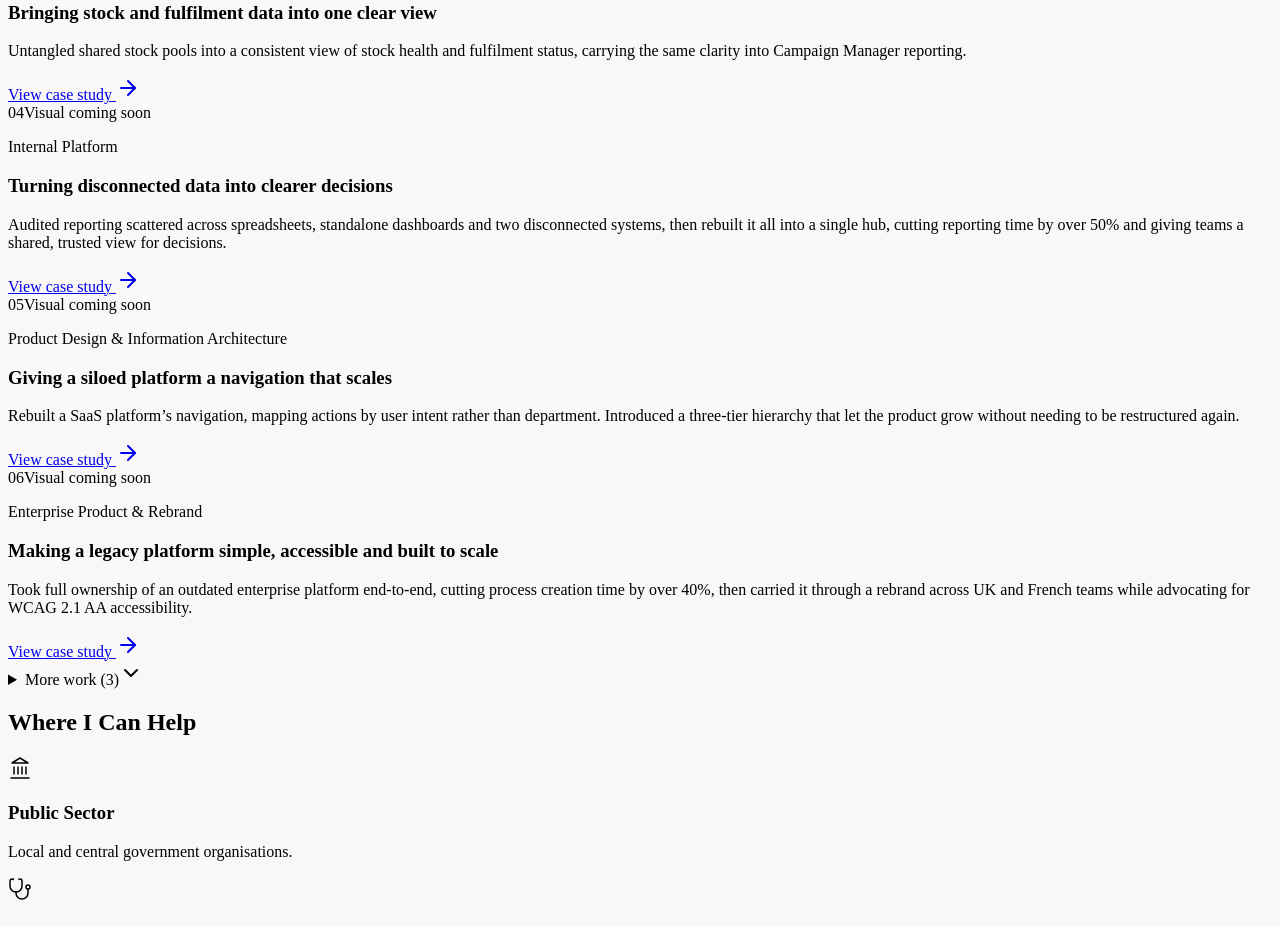
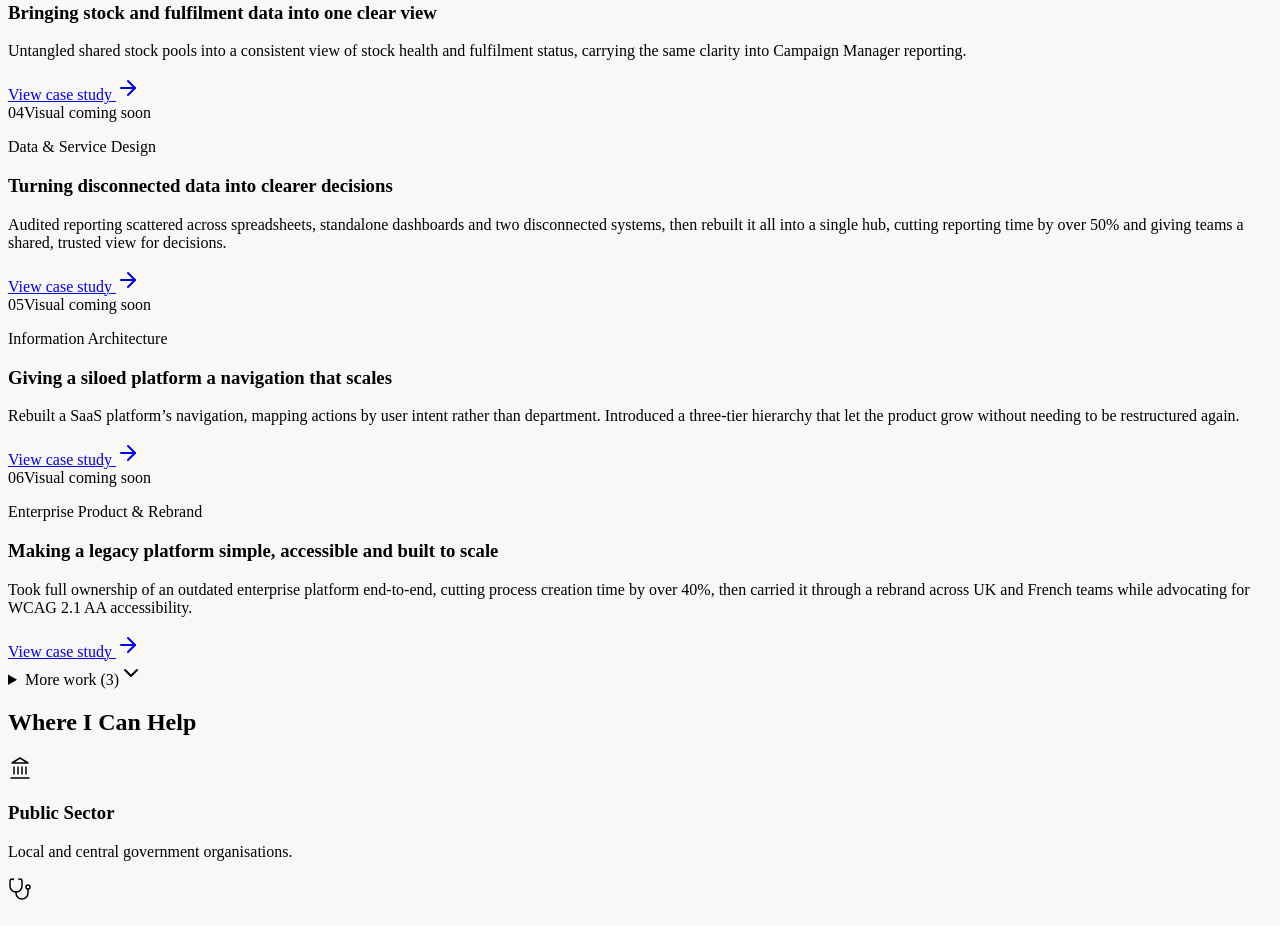
Before and after one commit to jadeparrish/portfolio, a Next.js app: page / in a window 1280 px wide. Shown: the part 2840-3766 px from the top of the page. Built offline with nearby package versions, Linux system fonts and the light colour scheme.

Commit message:
Update page.js

```diff
--- a/app/page.js
+++ b/app/page.js
@@ -95,7 +95,7 @@ const caseStudies = [
   {
     num: '04',
     title: 'Turning disconnected data into clearer decisions',
-    tag: 'Internal Platform',
+    tag: 'Data & Service Design',
     description:
       'Audited reporting scattered across spreadsheets, standalone dashboards and two disconnected systems, then rebuilt it all into a single hub, cutting reporting time by over 50% and giving teams a shared, trusted view for decisions.',
     cta: 'View case study',
@@ -105,7 +105,7 @@ const caseStudies = [
   {
     num: '05',
     title: 'Giving a siloed platform a navigation that scales',
-    tag: 'Product Design & Information Architecture',
+    tag: 'Information Architecture',
     description:
       'Rebuilt a SaaS platform\u2019s navigation, mapping actions by user intent rather than department. Introduced a three-tier hierarchy that let the product grow without needing to be restructured again.',
     cta: 'View case study',
@@ -134,7 +134,7 @@ const moreWork = [
     href: '/work/consent',
   },
   {
-    tag: 'Product Design & Systems',
+    tag: 'Systems Design',
     title: 'Designing notifications that scale beyond a single alert',
     description:
       'Defined a notification framework that began with low-stock alerts for CSMs and now extends across data lifecycle and comments, saving hours of manual checking.',
@@ -142,7 +142,7 @@ const moreWork = [
     href: '/work/notifications',
   },
   {
-    tag: 'Product Design',
+    tag: 'Integrations & Service Design',
     title: 'Turning a technical bottleneck into a guided setup',
     description:
       'Turned seven separate integration setups into one guided, self-serve flow, so teams could connect platforms such as Meta and Klaviyo without Engineering.',
```
